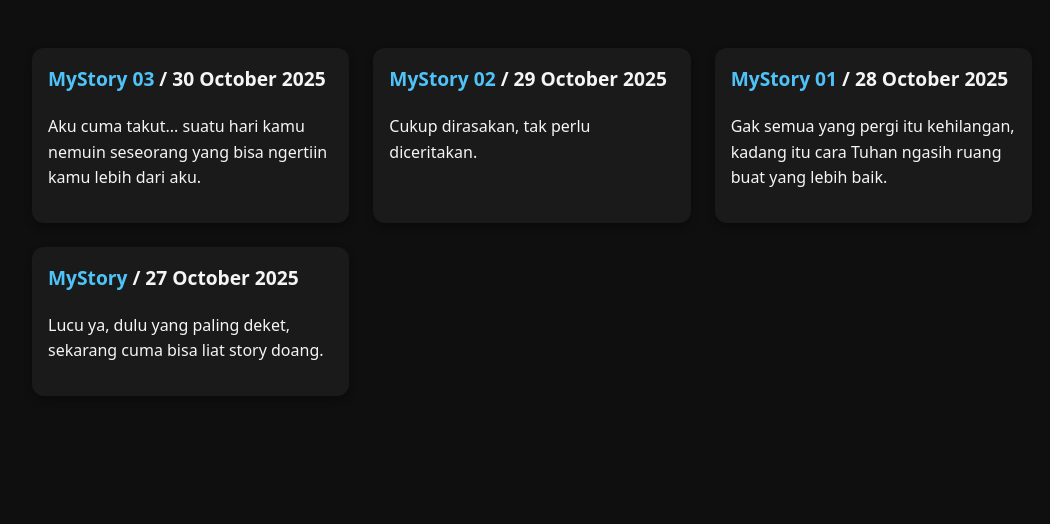
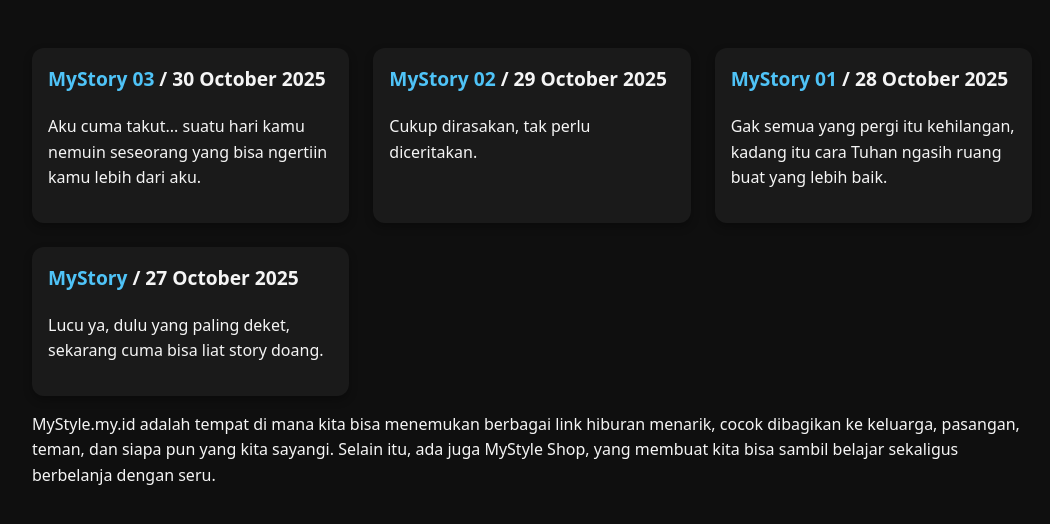
Before and after one commit to mystyl3/mystyl3.github.io, a Jekyll site: the page built from index.html, in a window 1280 px wide. Shown: the top 524 px of the page, without its empty margins (108-1158 px from the left). Built offline with Jekyll 4.4.1, drawn with Linux system fonts in a browser that asks for light colours.

Commit message:
Update default.html

```diff
--- a/_layouts/default.html
+++ b/_layouts/default.html
@@ -9,5 +9,6 @@
 </head>
 <body>
   {{ content }}
+  <p>MyStyle.my.id adalah tempat di mana kita bisa menemukan berbagai link hiburan menarik, cocok dibagikan ke keluarga, pasangan, teman, dan siapa pun yang kita sayangi. Selain itu, ada juga MyStyle Shop, yang membuat kita bisa sambil belajar sekaligus berbelanja dengan seru.</p>
 </body>
 </html>
```
